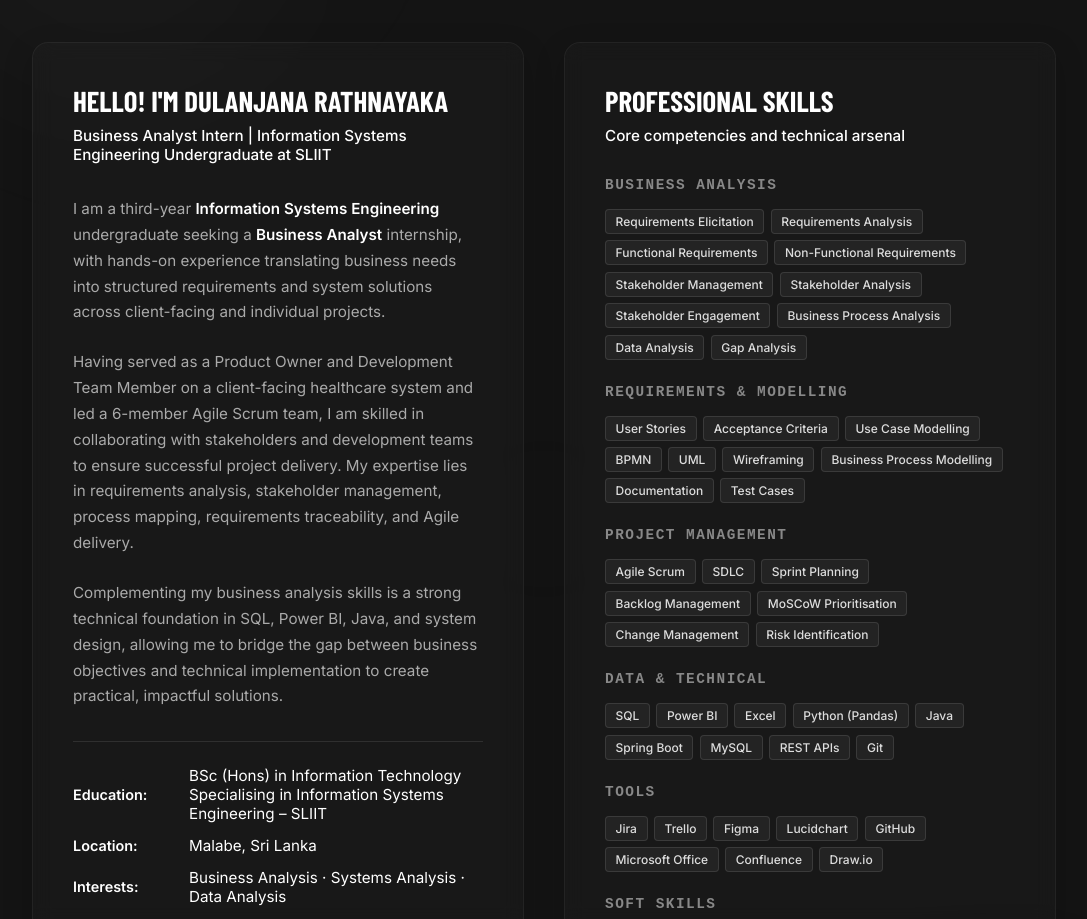
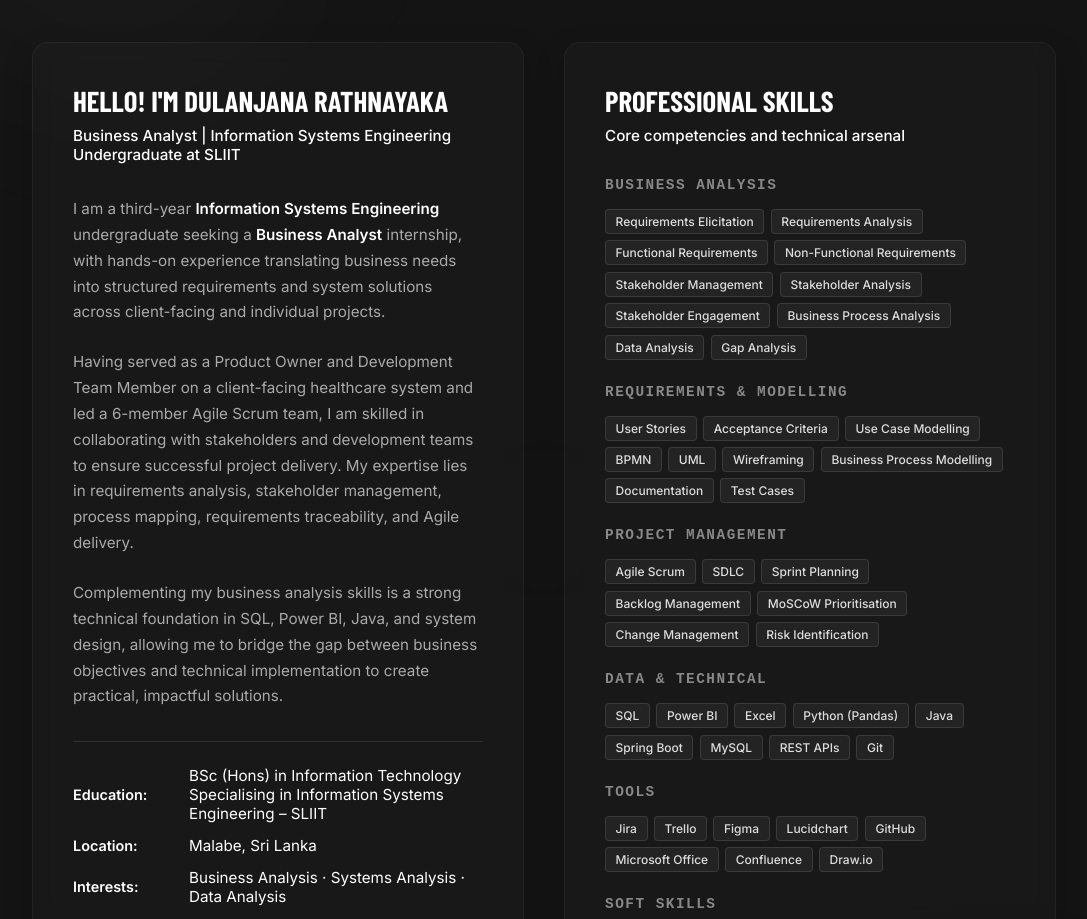
Before and after one commit to dulanjanarmd/Dulanjana-Rathnayaka, a React (Vite) app: page / in a window 1280 px wide. Shown: the part 1060-1979 px from the top of the page, without its empty margins (96-1183 px from the left). Built offline with nearby package versions, Linux system fonts and the light colour scheme; a web font is replaced by a local one.

Commit message:
feat: implement About and Home components with animated sections and professional profile details

```diff
--- a/src/Components/About.jsx
+++ b/src/Components/About.jsx
@@ -60,7 +60,7 @@ const About = () => {
         <div className="about-card intro-card glass-panel reveal-left">
           <div className="intro-content">
             <h3>Hello! I'm Dulanjana Rathnayaka</h3>
-            <h4 className="intro-subtitle">Business Analyst Intern | Information Systems Engineering Undergraduate at SLIIT</h4>
+            <h4 className="intro-subtitle">Business Analyst | Information Systems Engineering Undergraduate at SLIIT</h4>
 
             <p>
               I am a third-year <strong>Information Systems Engineering</strong> undergraduate seeking a <strong>Business Analyst</strong> internship, with hands-on experience translating business needs into structured requirements and system solutions across client-facing and individual projects.
--- a/src/Components/Home.jsx
+++ b/src/Components/Home.jsx
@@ -3,7 +3,7 @@ import PropTypes from "prop-types";
 import profilePhoto from "../images/dulanjana.jpg";
 import cvDocument from "../documents/Dulanjana_Rathanayaka_Resume.pdf";
 
-const ROLES = ["BUSINESS ANALYST INTERN", "SYSTEMS ANALYST"];
+const ROLES = ["BUSINESS ANALYST", "SYSTEMS ANALYST"];
 
 const AnimatedText = ({ text, className, delay = 0 }) => {
   const words = text.split(" ");
```
